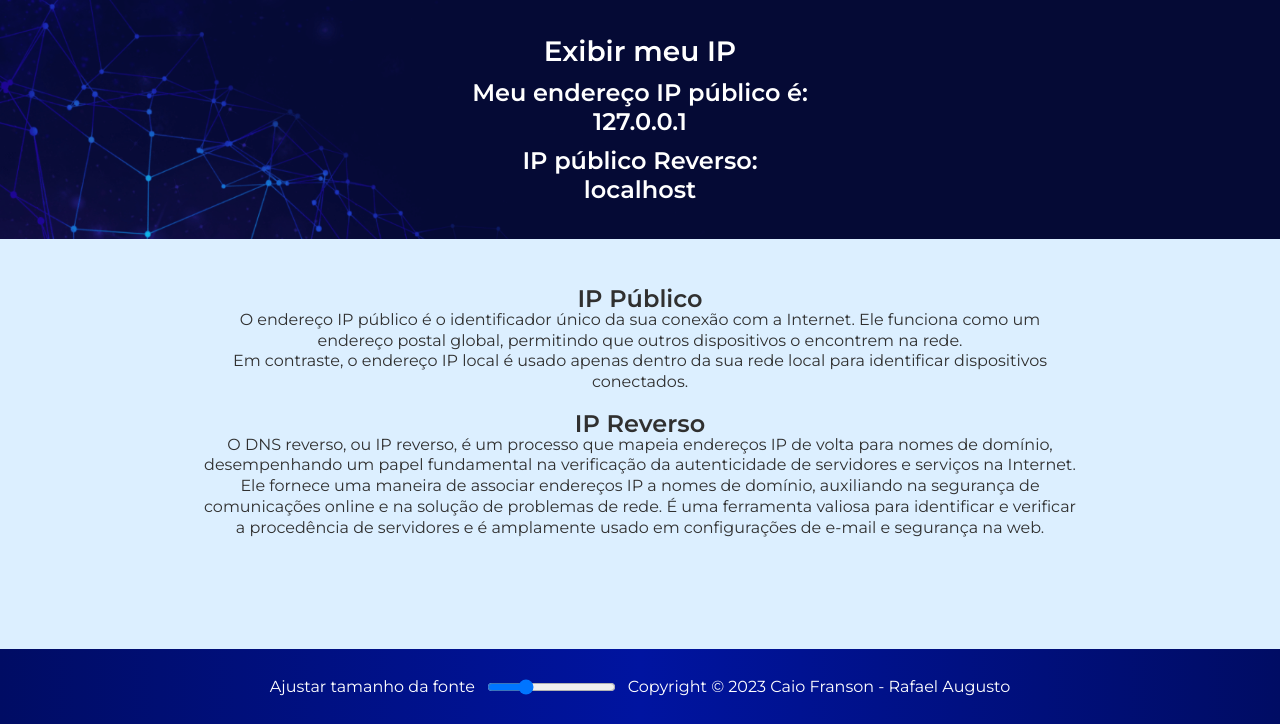
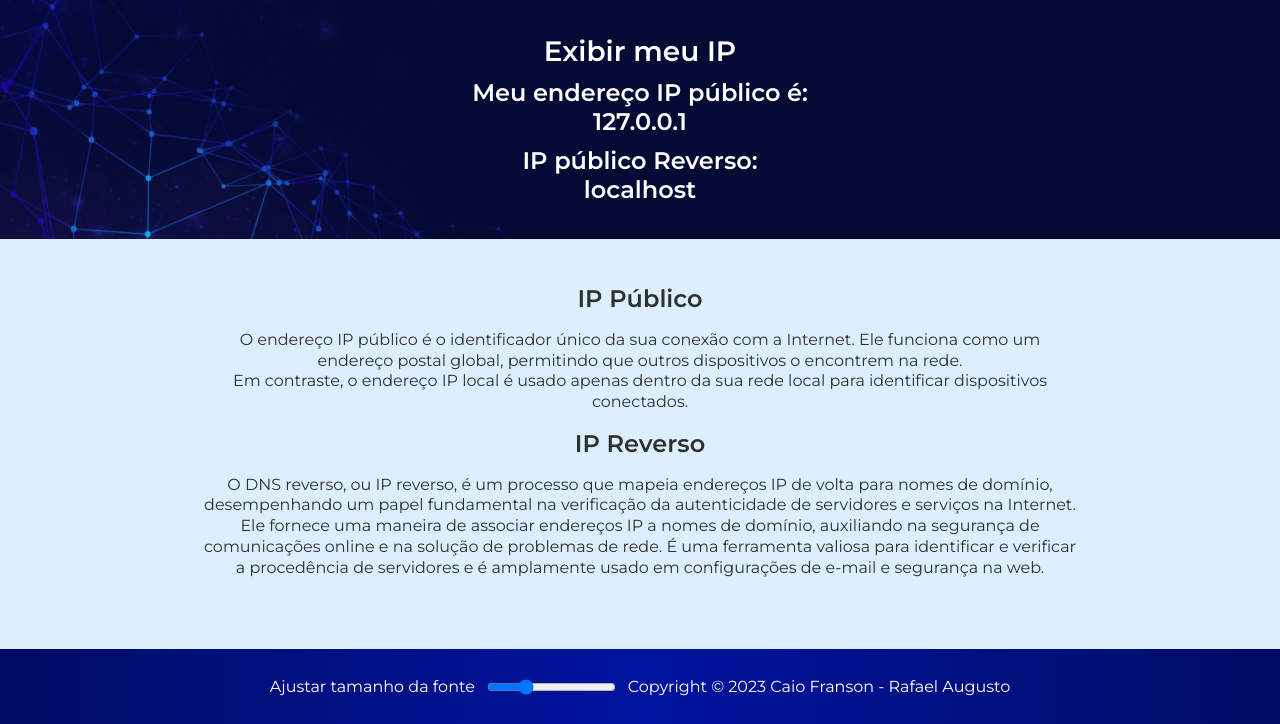
Before and after one commit to rafafrd/Calculadora-de-subrede, a PHP site: page /exibirip.php in a window 1280 px wide. Shown: the part 76-800 px from the top of the page. Run offline with PHP 8.4, Linux system fonts and the light colour scheme.

Commit message:
changed margin-top of explicacaoip text

```diff
--- a/public/style/style.css
+++ b/public/style/style.css
@@ -130,6 +130,10 @@ form h2 {
   margin-top: 20px;
 }
 
+.explicacaoip p {
+  margin-top: 20px;
+}
+
 /* Estilos para o tema escuro */
 .dark-theme {
   background-color: #333;
```
